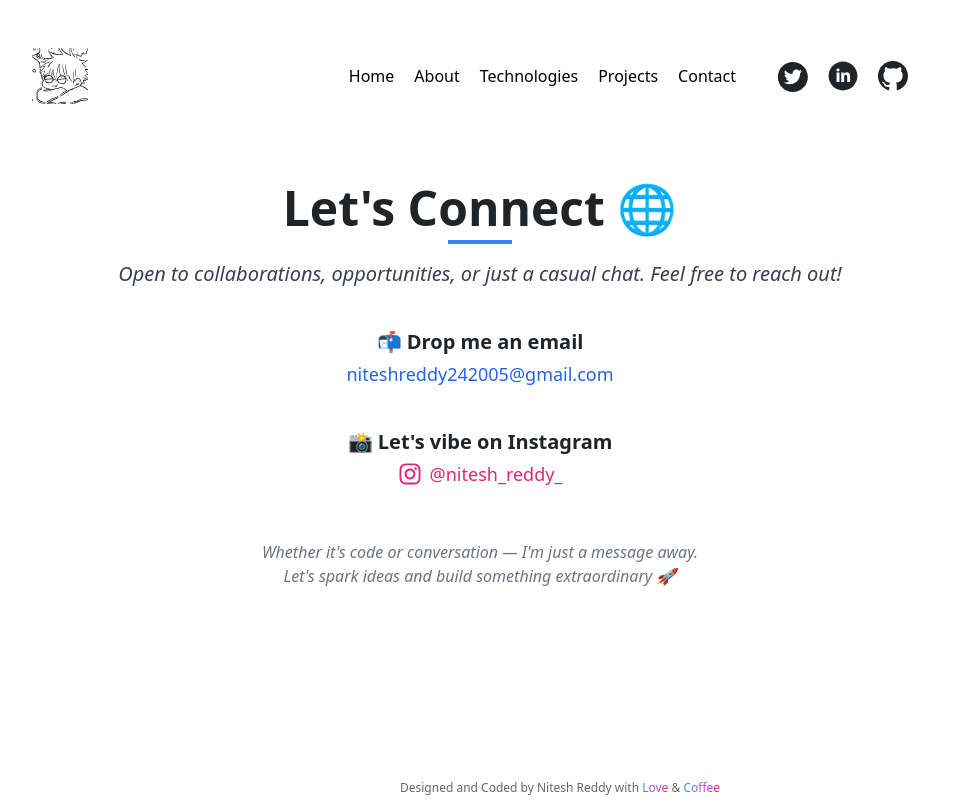
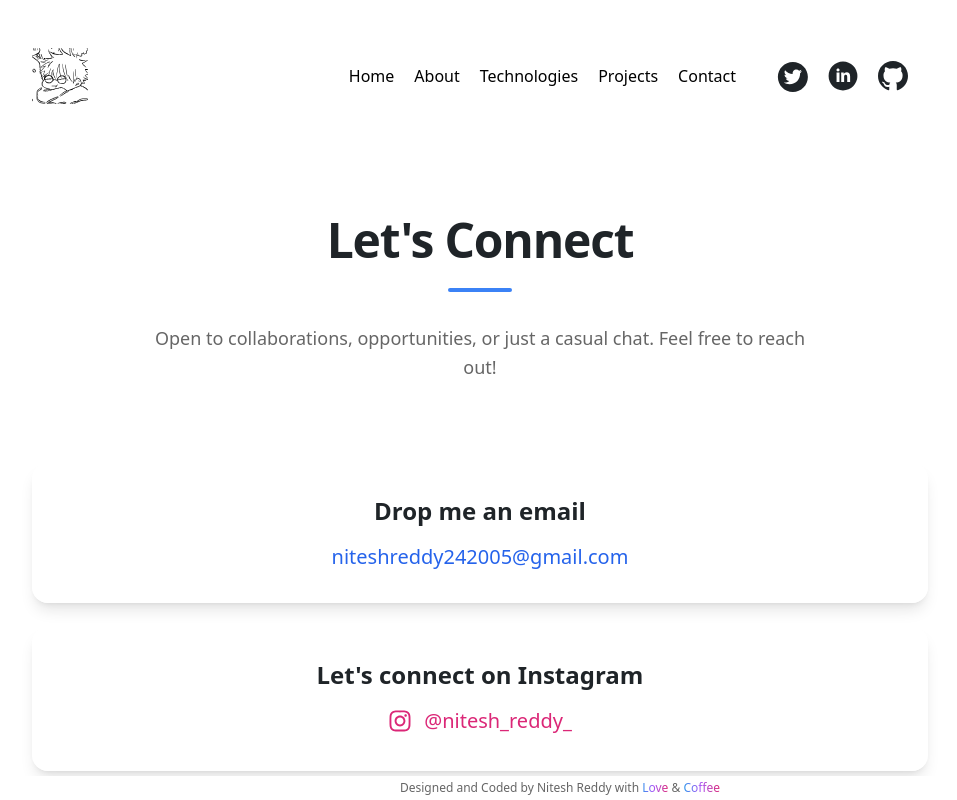
Before and after one commit to PanatiNitesh/Portfolio, a React (Create React App) app in the folder myself/: page /contact in a window 1280 px wide. Shown: the top 800 px of the page, without its empty margins (160-1117 px from the left). Built offline with nearby package versions, Linux system fonts and the light colour scheme.

Commit message:
updated contact

```diff
--- a/myself/src/Pages/Contact.js
+++ b/myself/src/Pages/Contact.js
@@ -6,52 +6,70 @@ function Contact() {
   const { email, instagram } = contactDetails;
 
   return (
-    <main className="container mx-auto px-4 pt-8 pb-16 max-w-4xl text-center">
-      {/* Heading */}
-      <h1 className="text-4xl md:text-5xl font-bold text-dark-heading dark:text-white relative inline-block after:block after:w-16 after:h-1 after:bg-blue-500 after:mx-auto after:mt-2">
-        Let's Connect 🌐
+    <main className="container mx-auto px-6 pt-16 pb-24">
+      {/* Page Header */}
+      <section className="mb-20">
+        <div className="max-w-4xl mx-auto text-center">
+          <h1 className="text-4xl md:text-5xl font-extrabold text-dark-heading dark:text-light-heading mb-6 tracking-tight">
+            Let's Connect
           </h1>
-
-      {/* Subheading */}
-      <p className="text-lg md:text-xl mt-4 text-gray-700 dark:text-gray-300 italic">
+          <div className="w-16 h-1 bg-blue-500 mx-auto mb-8 rounded-full"></div>
+          <p className="text-lg text-content leading-relaxed max-w-2xl mx-auto">
             Open to collaborations, opportunities, or just a casual chat. Feel free to reach out!
           </p>
+        </div>
+      </section>
 
-      {/* Email */}
-      <div className="mt-10">
-        <h3 className="text-xl font-semibold text-dark-heading dark:text-white mb-1">
-          📬 Drop me an email
+      {/* Contact Methods */}
+      <section className="max-w-4xl mx-auto">
+        <div className="grid gap-8 md:gap-6">
+          {/* Email Card */}
+          <div className="bg-white/80 dark:bg-[#1f1f1f]/80 p-8 rounded-2xl shadow-lg hover:shadow-xl transition duration-300 hover:-translate-y-1">
+            <h3 className="text-2xl font-bold text-dark-heading dark:text-light-heading mb-4 text-center">
+              Drop me an email
             </h3>
+            <div className="text-center">
               <a
                 href={`mailto:${email}`}
-          className="text-lg font-medium text-blue-600 dark:text-blue-400 hover:underline transition-all"
+                className="text-xl font-medium text-blue-600 dark:text-blue-400 hover:underline transition-all inline-block"
               >
                 {email}
               </a>
             </div>
+          </div>
 
-      {/* Instagram */}
-      <div className="mt-10">
-        <h3 className="text-xl font-semibold text-dark-heading dark:text-white mb-1">
-          📸 Let's vibe on Instagram
+          {/* Instagram Card */}
+          <div className="bg-white/80 dark:bg-[#1f1f1f]/80 p-8 rounded-2xl shadow-lg hover:shadow-xl transition duration-300 hover:-translate-y-1">
+            <h3 className="text-2xl font-bold text-dark-heading dark:text-light-heading mb-4 text-center">
+              Let's connect on Instagram
             </h3>
+            <div className="text-center">
               <a
                 href={instagram}
                 target="_blank"
                 rel="noopener noreferrer"
-          className="inline-flex items-center justify-center gap-2 text-pink-600 dark:text-pink-400 text-lg font-medium hover:underline transition-colors"
+                className="inline-flex items-center justify-center gap-3 text-pink-600 dark:text-pink-400 text-xl font-medium hover:underline transition-colors"
               >
                 <FaInstagram className="text-2xl" />
                 @nitesh_reddy_
               </a>
             </div>
+          </div>
+        </div>
+      </section>
 
       {/* Footer Message */}
-      <div className="mt-12 text-sm md:text-base text-gray-500 dark:text-gray-400 italic">
-  Whether it's code or conversation — I'm just a message away. <br />
-  Let's spark ideas and build something extraordinary 🚀
+      <section className="mt-16">
+        <div className="max-w-3xl mx-auto text-center">
+          <div className="bg-white/80 dark:bg-[#1f1f1f]/80 p-6 rounded-2xl shadow-lg">
+            <p className="text-lg text-content leading-relaxed">
+              Whether it's code or conversation — I'm just a message away.
+              <br />
+              Let's spark ideas and build something extraordinary
+            </p>
           </div>
-
+        </div>
+      </section>
     </main>
   );
 }
```
Lines whose indentation alone changed are shown as unchanged.
